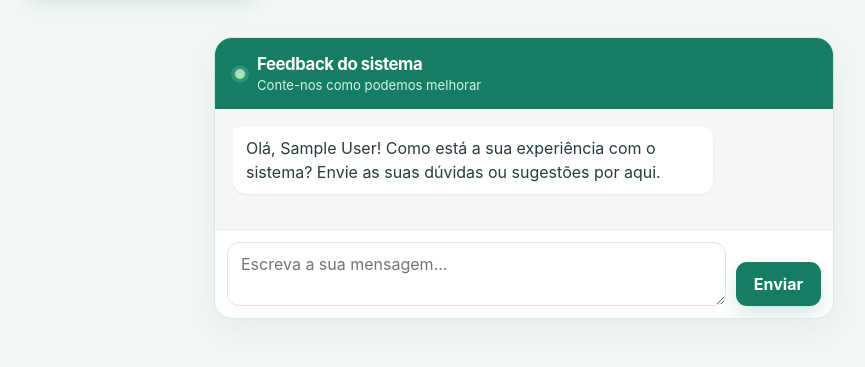
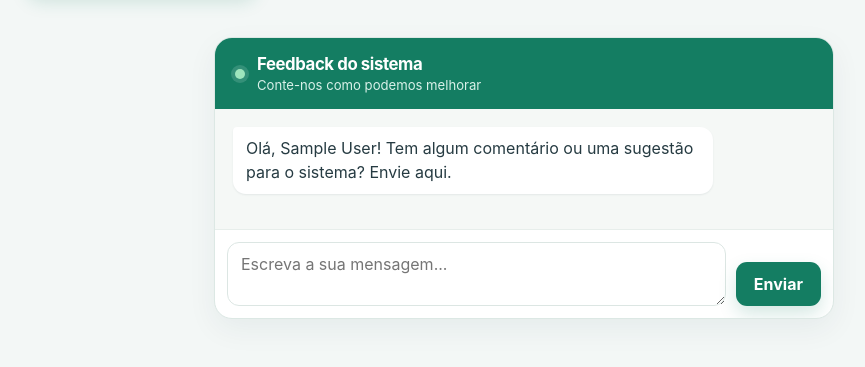
Before and after one commit to Eduardo26-guambe/py001, a Django app: page /votar/ in a window 1280 px wide. Shown: the part 632-999 px from the top of the page, without its empty margins (116-981 px from the left). Run offline with Django 5.2, Linux system fonts and the light colour scheme; the visitor is signed in with stand-in values (Sample User, id 1); data that the repository does not hold is empty.

Commit message:
Update feedback message prompt in index.html

```diff
--- a/app/templates/index.html
+++ b/app/templates/index.html
@@ -127,7 +127,7 @@
             </header>
             <div class="feedback-chat__messages" aria-live="polite">
                 <article class="feedback-message feedback-message--received">
-                    <p>Olá, {{ nome }}! Como está a sua experiência com o sistema? Envie as suas dúvidas ou sugestões por aqui.</p>
+                    <p>Olá, {{ nome }}! Tem algum comentário ou uma sugestão para o sistema? Envie aqui.</p>
                 </article>
                 {% for feedback in feedbacks_usuario %}
                     <article class="feedback-message feedback-message--sent">
```
